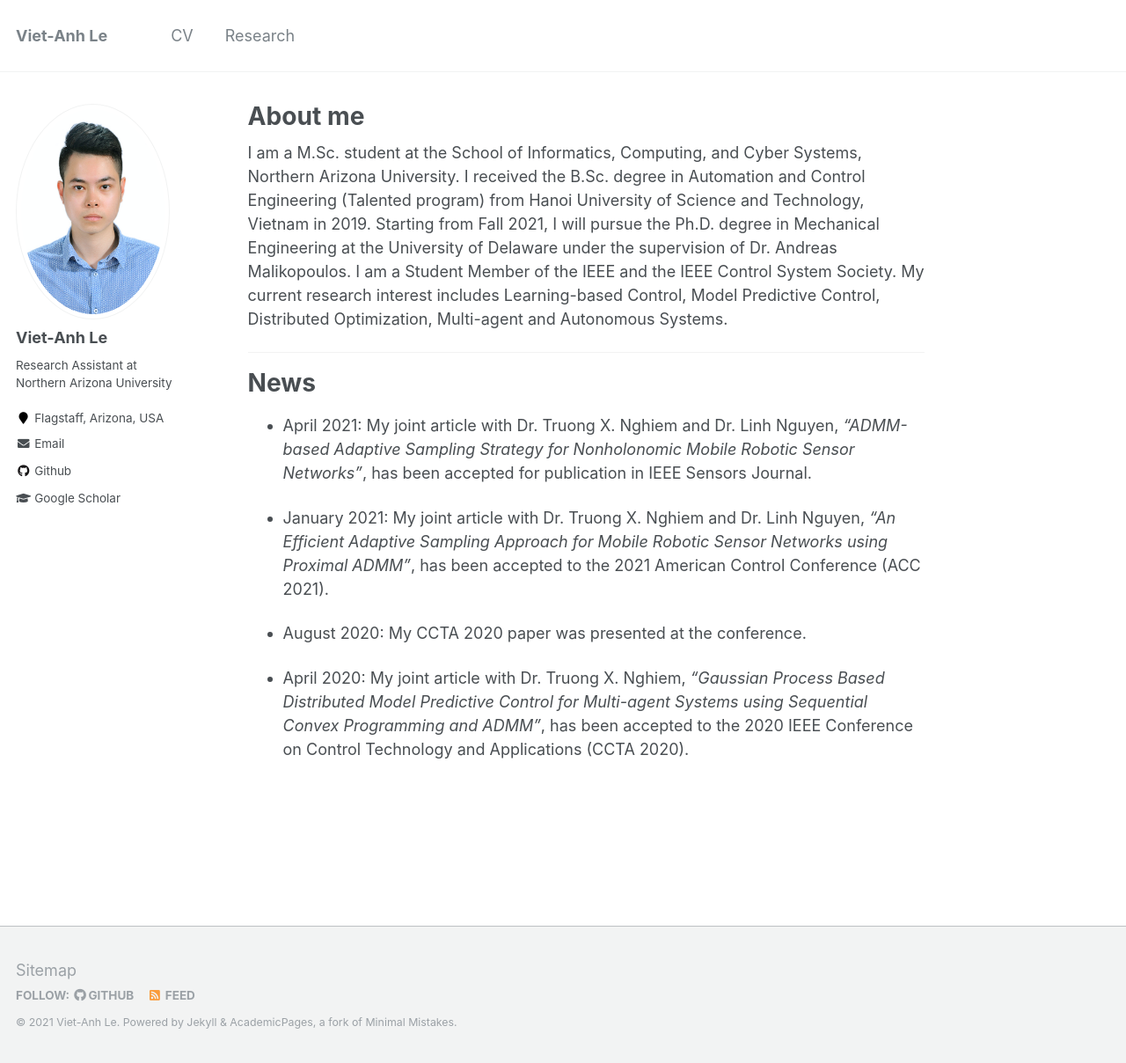
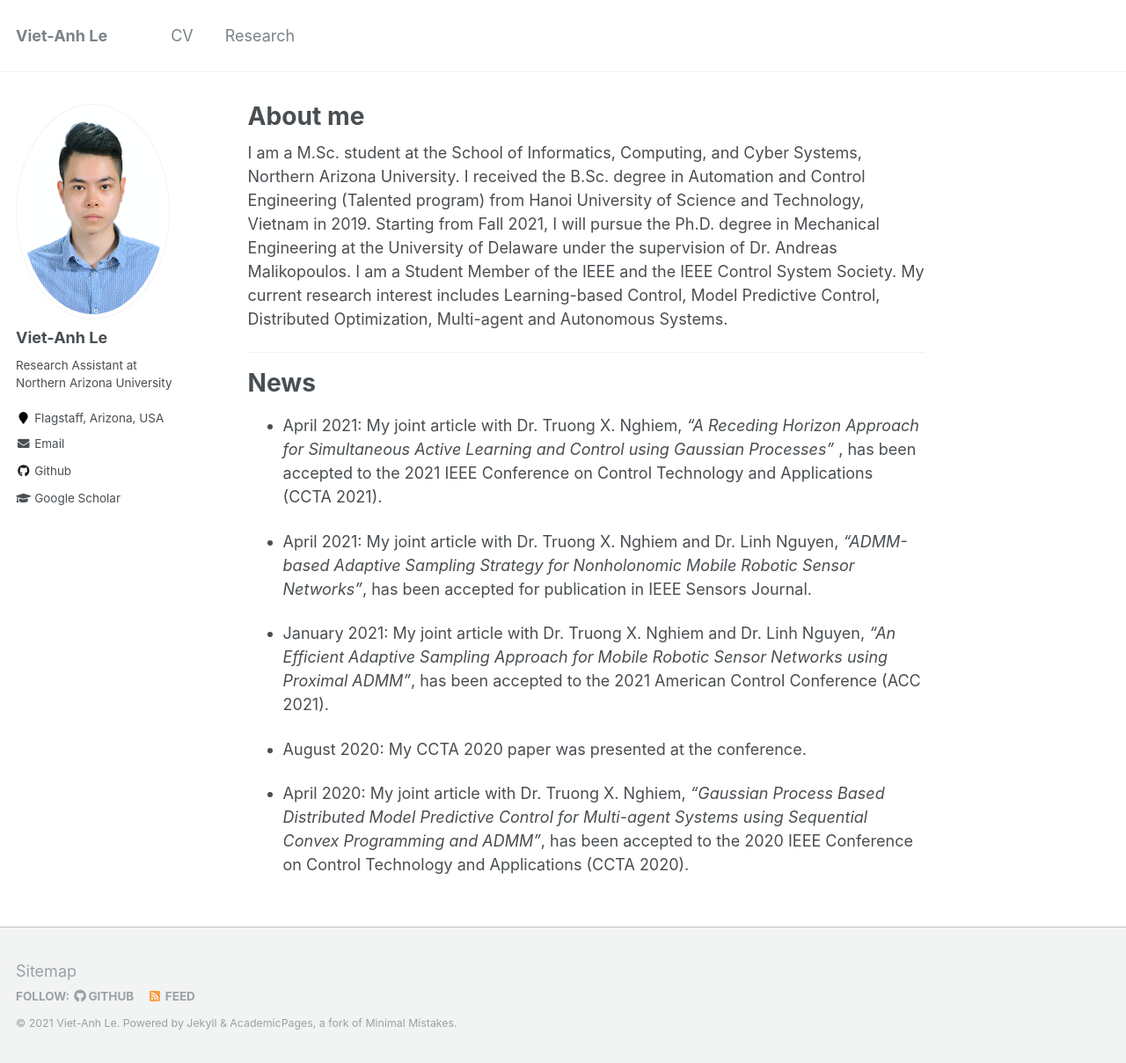
Before and after one commit to vietanhle0101/vietanhle0101.github.io, a Jekyll site: the page built from _pages/about.md, in a window 1280 px wide and 1208 px high. Shown: the whole window at 88% size. Built offline with Jekyll 4.4.1, drawn with Linux system fonts in a browser that asks for light colours.

Commit message:
a new paper

```diff
--- a/_pages/about.md
+++ b/_pages/about.md
@@ -17,6 +17,9 @@ My current research interest includes Learning-based Control, Model Predictive C
 
 # News
 
+* April 2021: My joint article with Dr. Truong X. Nghiem, <em>“A Receding Horizon Approach for Simultaneous Active Learning and Control using Gaussian Processes”
+</em>, has been accepted to the 2021 IEEE Conference on Control Technology and Applications (CCTA 2021).
+
 * April 2021: My joint article with Dr. Truong X. Nghiem and Dr. Linh Nguyen, <em>"ADMM-based Adaptive Sampling Strategy for Nonholonomic Mobile Robotic Sensor Networks"</em>, has been accepted for publication in IEEE Sensors Journal.
 
 * January 2021: My joint article with Dr. Truong X. Nghiem and Dr. Linh Nguyen, <em>"An Efficient Adaptive Sampling Approach for Mobile Robotic Sensor Networks using Proximal ADMM"</em>, has been accepted to the 2021 American Control Conference (ACC 2021).
```
Also changed, not shown: _pages/projects.md (+1 -1 lines).
